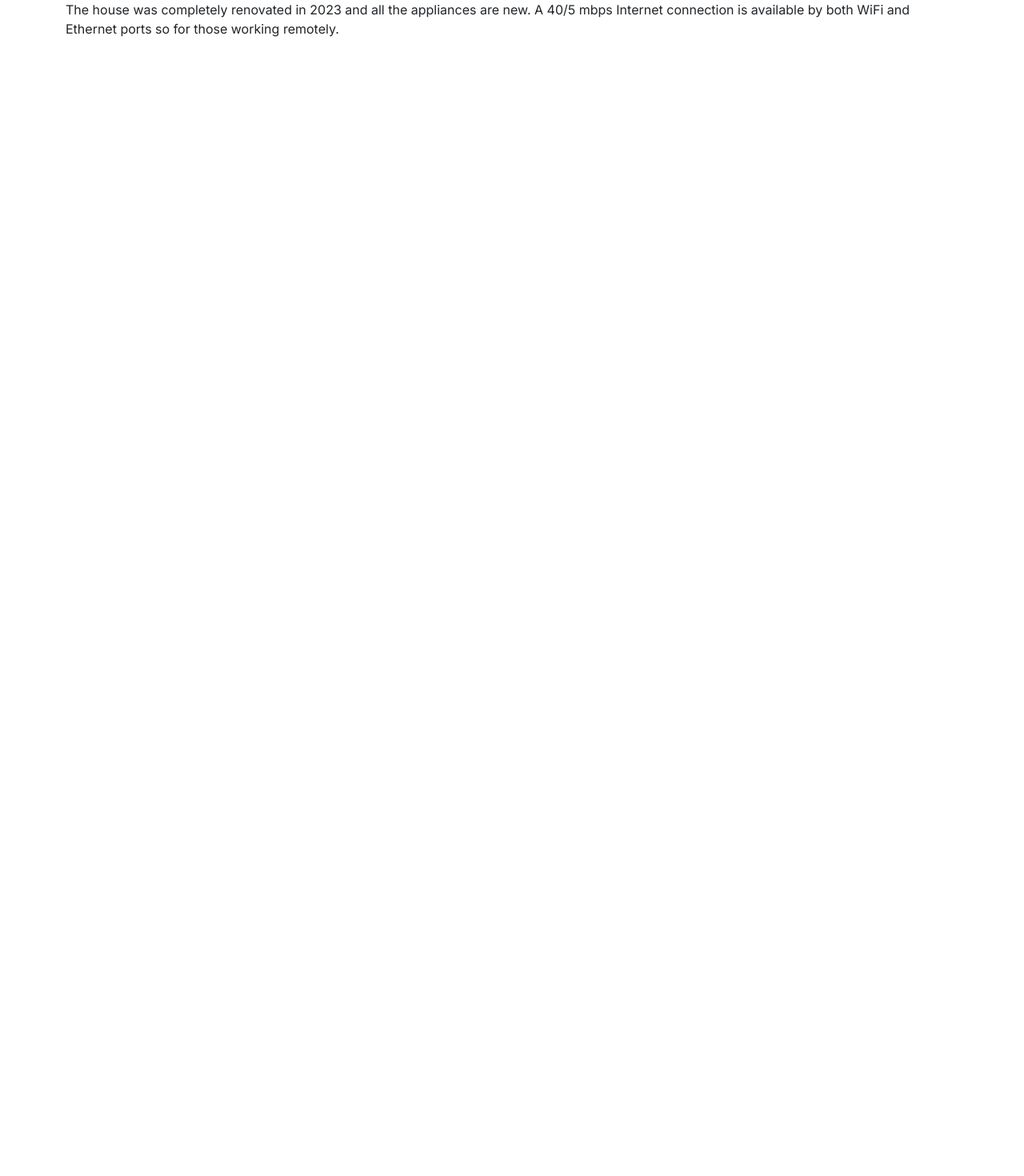
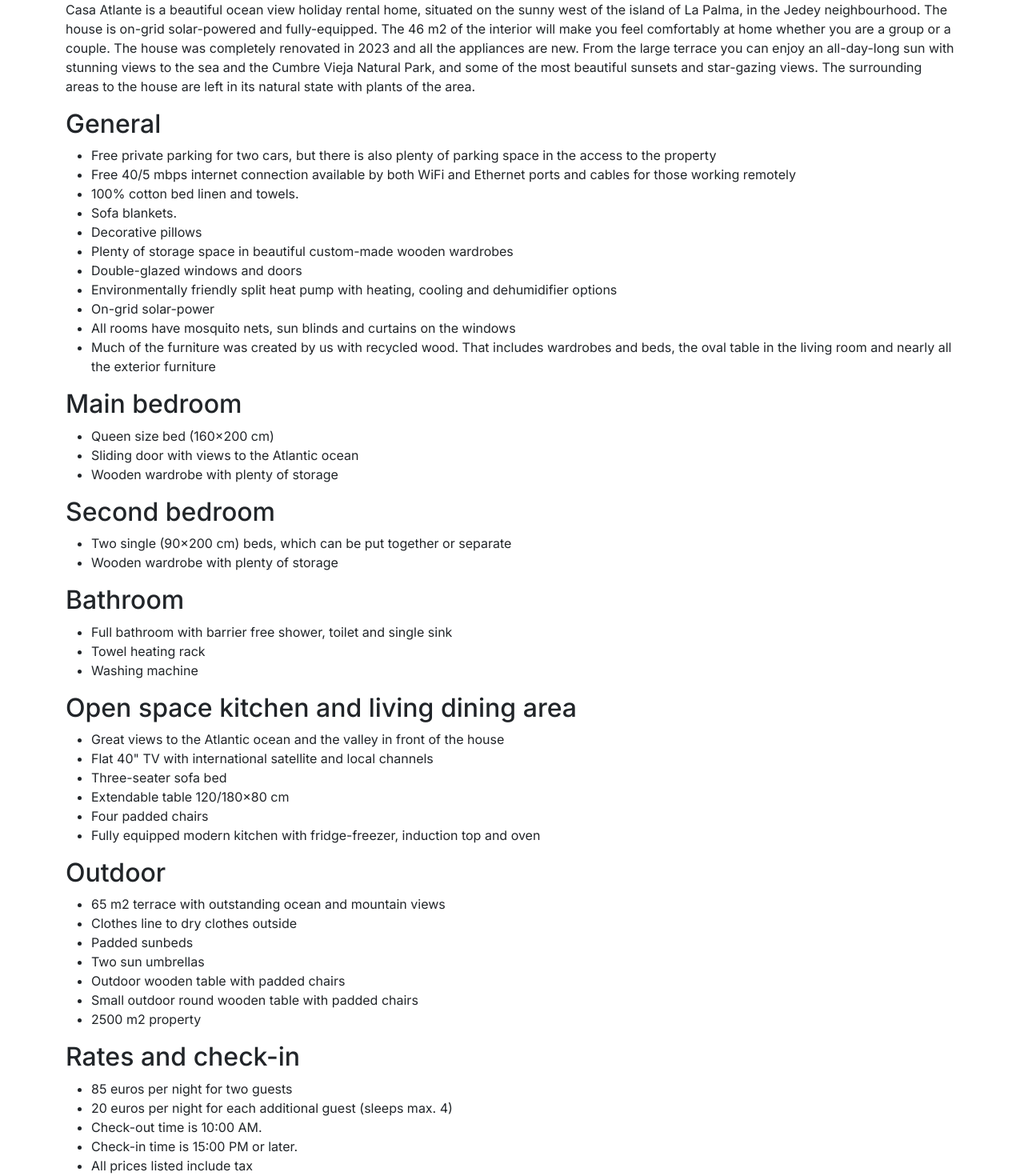
Before and after one commit to vondersam/casa_atlante, a Next.js app: page /house in a window 1280 px wide. Shown: the part 80-1550 px from the top of the page at 80% size. Before the commit the page ends 800 px from the top, so only its background shows below. Built offline with nearby package versions, Linux system fonts and the light colour scheme.

Commit message:
Add house information.

```diff
--- a/src/app/house/page.tsx
+++ b/src/app/house/page.tsx
@@ -1,9 +1,110 @@
 export default function TheHome() {
   return (
     <>
-      The house was completely renovated in 2023 and all the appliances are new.
-      A 40/5 mbps Internet connection is available by both WiFi and Ethernet
-      ports so for those working remotely.
+      <p>
+        Casa Atlante is a beautiful ocean view holiday rental home, situated on
+        the sunny west of the island of La Palma, in the Jedey neighbourhood.
+        The house is on-grid solar-powered and fully-equipped. The 46 m2 of the
+        interior will make you feel comfortably at home whether you are a group
+        or a couple. The house was completely renovated in 2023 and all the
+        appliances are new. From the large terrace you can enjoy an all-day-long
+        sun with stunning views to the sea and the Cumbre Vieja Natural Park,
+        and some of the most beautiful sunsets and star-gazing views. The
+        surrounding areas to the house are left in its natural state with plants
+        of the area.
+      </p>
+      <h2>General</h2>
+      <ul>
+        <li>
+          Free private parking for two cars, but there is also plenty of parking
+          space in the access to the property
+        </li>
+        <li>
+          Free 40/5 mbps internet connection available by both WiFi and Ethernet
+          ports and cables for those working remotely
+        </li>
+        <li>100% cotton bed linen and towels.</li>
+        <li>Sofa blankets.</li>
+        <li>Decorative pillows</li>
+        <li>
+          Plenty of storage space in beautiful custom-made wooden wardrobes
+        </li>
+        <li>Double-glazed windows and doors</li>
+        <li>
+          Environmentally friendly split heat pump with heating, cooling and
+          dehumidifier options
+        </li>
+        <li>On-grid solar-power</li>
+        <li>
+          All rooms have mosquito nets, sun blinds and curtains on the windows
+        </li>
+        <li>
+          Much of the furniture was created by us with recycled wood. That
+          includes wardrobes and beds, the oval table in the living room and
+          nearly all the exterior furniture
+        </li>
+      </ul>
+      <h2>Main bedroom</h2>
+      <ul>
+        <li>Queen size bed (160x200 cm)</li>
+        <li>Sliding door with views to the Atlantic ocean</li>
+        <li>Wooden wardrobe with plenty of storage</li>
+      </ul>
+      <h2>Second bedroom</h2>
+      <ul>
+        <li>
+          Two single (90x200 cm) beds, which can be put together or separate
+        </li>
+        <li>Wooden wardrobe with plenty of storage</li>
+      </ul>
+      <h2>Bathroom</h2>
+      <ul>
+        <li>Full bathroom with barrier free shower, toilet and single sink</li>
+        <li>Towel heating rack</li>
+        <li>Washing machine</li>
+      </ul>
+      <h2>Open space kitchen and living dining area</h2>
+      <ul>
+        <li>
+          Great views to the Atlantic ocean and the valley in front of the house
+        </li>
+        <li>
+          Flat 40&quot; TV with international satellite and local channels
+        </li>
+        <li>Three-seater sofa bed</li>
+        <li>Extendable table 120/180x80 cm</li>
+        <li>Four padded chairs</li>
+        <li>
+          Fully equipped modern kitchen with fridge-freezer, induction top and
+          oven
+        </li>
+      </ul>
+      <h2>Outdoor</h2>
+      <ul>
+        <li>65 m2 terrace with outstanding ocean and mountain views</li>
+        <li>Clothes line to dry clothes outside</li>
+        <li>Padded sunbeds</li>
+        <li>Two sun umbrellas</li>
+        <li>Outdoor wooden table with padded chairs</li>
+        <li>Small outdoor round wooden table with padded chairs</li>
+        <li>2500 m2 property</li>
+      </ul>
+      <h2>Rates and check-in</h2>
+      <ul>
+        <li>85 euros per night for two guests</li>
+        <li>20 euros per night for each additional guest (sleeps max. 4)</li>
+        <li>Check-out time is 10:00 AM.</li>
+        <li>Check-in time is 15:00 PM or later.</li>
+        <li>All prices listed include tax</li>
+        <li>Tourist Licence number: VV-38-5-0001908</li>
+      </ul>
+      <h2>Your stay</h2>
+      <p>
+        You will have access to the entire the property. You can contact me if
+        you have any questions during your stay, using the contact information
+        that you will receive after the booking. I speak English, Spanish and
+        Swedish.
+      </p>
     </>
   );
 }
```
Also changed, not shown: src/app/location/page.tsx (+17 -4 lines).
